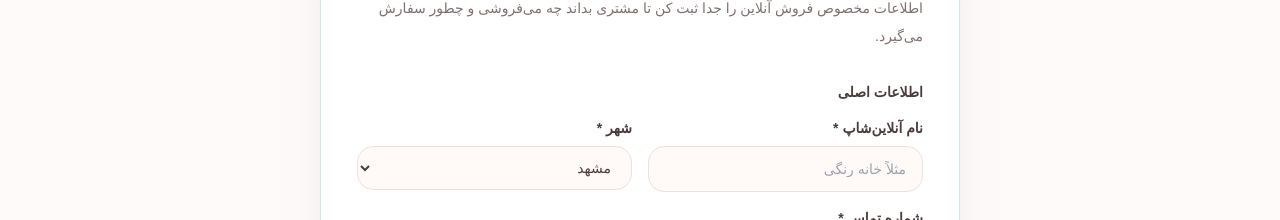
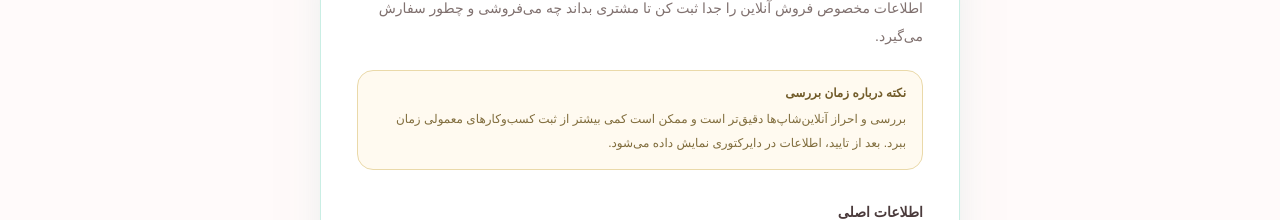
Before and after one commit to 0xmahshid/beeroon, a Next.js app: page /register-online-shop in a window 1280 px wide. Shown: the part 329-549 px from the top of the page. Built offline with nearby package versions, Linux system fonts and the light colour scheme; no server answers; the database is empty; a small style sheet from the web is missing.

Commit message:
feat: explain online shop verification timeline

```diff
--- a/app/register-online-shop/page.tsx
+++ b/app/register-online-shop/page.tsx
@@ -101,7 +101,7 @@ export default function RegisterOnlineShop() {
         <div className="rounded-[2rem] border border-[#c9eee4] bg-[#e8f8f2] p-8">
           <p className="text-lg font-black text-[#38a18f]">اطلاعات آنلاین‌شاپ ثبت شد ✦</p>
           <p className="mt-3 leading-8 text-[#58736c]">
-            تیم بیرون اطلاعات را بررسی می‌کند و بعد از تایید، آنلاین‌شاپت در دایرکتوری نمایش داده می‌شود.
+            تیم بیرون اطلاعات را با دقت بیشتری احراز می‌کند؛ بنابراین تایید آنلاین‌شاپ ممکن است کمی بیشتر زمان ببرد. بعد از تایید، آنلاین‌شاپت در دایرکتوری نمایش داده می‌شود.
           </p>
           <Link href="/" className="mt-6 inline-flex rounded-full bg-[#ed0b55] px-6 py-3 font-bold text-white">بازگشت به بیرون</Link>
         </div>
@@ -116,6 +116,12 @@ export default function RegisterOnlineShop() {
         <p className="text-xs font-black tracking-[0.2em] text-[#38a18f]">FOR ONLINE SHOPS</p>
         <h1 className="mt-2 text-2xl font-black text-[#241b1c] sm:text-3xl">ثبت آنلاین‌شاپ</h1>
         <p className="mt-3 text-sm leading-7 text-[#80716f]">اطلاعات مخصوص فروش آنلاین را جدا ثبت کن تا مشتری بداند چه می‌فروشی و چطور سفارش می‌گیرد.</p>
+        <div className="mt-5 rounded-2xl border border-[#ead9a9] bg-[#fffaf0] px-4 py-3.5">
+          <p className="text-xs font-black text-[#725c2a]">نکته درباره زمان بررسی</p>
+          <p className="mt-1.5 text-xs leading-6 text-[#806d3d]">
+            بررسی و احراز آنلاین‌شاپ‌ها دقیق‌تر است و ممکن است کمی بیشتر از ثبت کسب‌وکارهای معمولی زمان ببرد. بعد از تایید، اطلاعات در دایرکتوری نمایش داده می‌شود.
+          </p>
+        </div>
 
         <form onSubmit={submit} className="mt-8 space-y-6">
           <section className="space-y-4">
```
